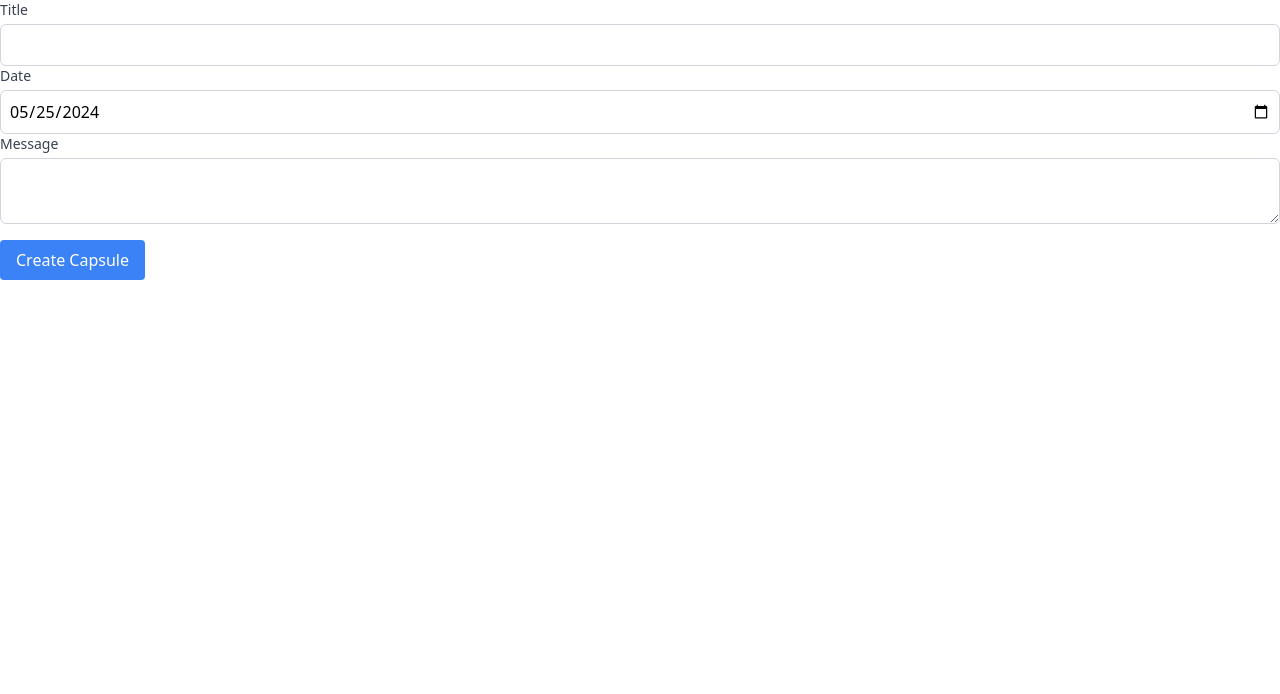
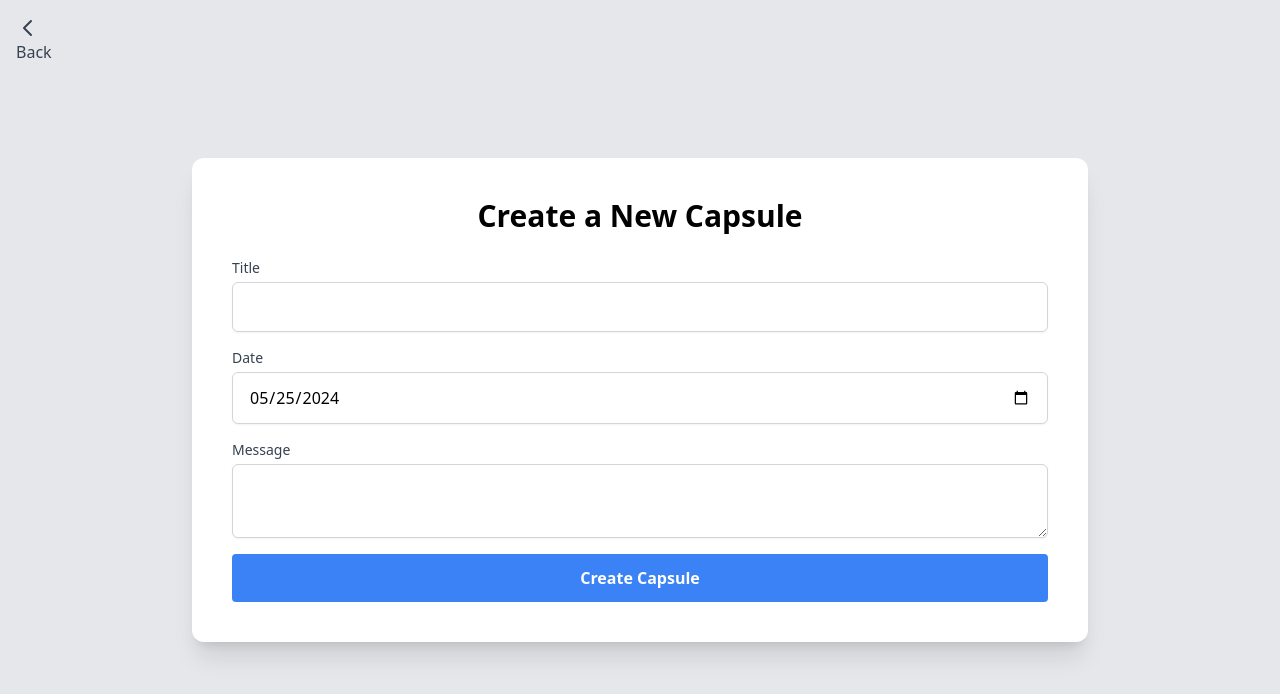
Before and after one commit to ItzDc02/Time-it, a React (Vite) app in the folder virtual-time-capsule/: page /create in a window 1280 px wide. Shown: the top 694 px of the page. Built offline with nearby package versions, Linux system fonts and the light colour scheme; no server answers; sample sign-in values are in the browser's storage.

Commit message:
Redesign of Create Capsule Page

```diff
--- a/virtual-time-capsule/src/components/createCapsuleForm.tsx
+++ b/virtual-time-capsule/src/components/createCapsuleForm.tsx
@@ -14,7 +14,7 @@ interface FormValues {
   message: string;
 }
 
-const createCapsuleForm: React.FC = () => {
+const CreateCapsuleForm: React.FC = () => {
   const dispatch = useDispatch();
   const navigate = useNavigate();
   const [submitted, setSubmitted] = useState(false);
@@ -35,10 +35,8 @@ const createCapsuleForm: React.FC = () => {
     dispatch(addCapsule(newCapsule));
     try {
       await addDoc(collection(db, "capsules"), newCapsule);
-      setSubmitted(true); // Set submitted state to true
-      setTimeout(() => {
-        navigate("/"); // Delay navigation to home page
-      }, 3000); // Wait for 3 seconds
+      setSubmitted(true);
+      setTimeout(() => navigate("/"), 3000);
     } catch (error) {
       console.error("Failed to create capsule:", error);
     } finally {
@@ -48,26 +46,49 @@ const createCapsuleForm: React.FC = () => {
 
   if (submitted) {
     return (
+      <div className="flex justify-center items-center min-h-screen">
         <div className="text-center text-2xl font-bold">
           Capsule Created Successfully! Redirecting to home...
+        </div>
       </div>
     );
   }
 
-  const today = new Date().toISOString().split("T")[0]; // Set today's date as the minimum for the date picker
+  const today = new Date().toISOString().split("T")[0];
 
   return (
+    <div className="flex justify-center items-center min-h-screen bg-gray-200">
+      <div className="p-10 bg-white shadow-xl rounded-xl w-full max-w-4xl">
+        <button
+          onClick={() => navigate("/")}
+          className="absolute top-4 left-4 text-gray-700 hover:text-gray-900"
+        >
+          <svg
+            xmlns="http://www.w3.org/2000/svg"
+            className="h-6 w-6"
+            fill="none"
+            viewBox="0 0 24 24"
+            stroke="currentColor"
+          >
+            <path
+              strokeLinecap="round"
+              strokeLinejoin="round"
+              strokeWidth={2}
+              d="M15 19l-7-7 7-7"
+            />
+          </svg>
+          Back
+        </button>
+        <h2 className="text-3xl font-bold text-center mb-6">
+          Create a New Capsule
+        </h2>
         <Formik
-      initialValues={{
-        title: "",
-        date: today,
-        message: "",
-      }}
+          initialValues={{ title: "", date: today, message: "" }}
           validationSchema={validationSchema}
           onSubmit={handleSubmit}
         >
           {({ isSubmitting }) => (
-        <Form>
+            <Form className="space-y-4">
               <div>
                 <label
                   htmlFor="title"
@@ -78,12 +99,12 @@ const createCapsuleForm: React.FC = () => {
                 <Field
                   type="text"
                   name="title"
-              className="mt-1 block w-full p-2 border border-gray-300 rounded-md"
+                  className="mt-1 block w-full px-4 py-3 border border-gray-300 rounded-md shadow-sm focus:outline-none focus:ring-indigo-500 focus:border-indigo-500"
                 />
                 <ErrorMessage
                   name="title"
                   component="div"
-              className="text-red-500 text-sm mt-1"
+                  className="text-red-500 text-sm"
                 />
               </div>
               <div>
@@ -97,12 +118,12 @@ const createCapsuleForm: React.FC = () => {
                   type="date"
                   name="date"
                   min={today}
-              className="mt-1 block w-full p-2 border border-gray-300 rounded-md"
+                  className="mt-1 block w-full px-4 py-3 border border-gray-300 rounded-md shadow-sm focus:outline-none focus:ring-indigo-500 focus:border-indigo-500"
                 />
                 <ErrorMessage
                   name="date"
                   component="div"
-              className="text-red-500 text-sm mt-1"
+                  className="text-red-500 text-sm"
                 />
               </div>
               <div>
@@ -115,25 +136,27 @@ const createCapsuleForm: React.FC = () => {
                 <Field
                   as="textarea"
                   name="message"
-              className="mt-1 block w-full p-2 border border-gray-300 rounded-md"
+                  className="mt-1 block w-full px-4 py-3 border border-gray-300 rounded-md shadow-sm focus:outline-none focus:ring-indigo-500 focus:border-indigo-500"
                 />
                 <ErrorMessage
                   name="message"
                   component="div"
-              className="text-red-500 text-sm mt-1"
+                  className="text-red-500 text-sm"
                 />
               </div>
               <button
                 type="submit"
                 disabled={isSubmitting}
-            className="bg-blue-500 text-white py-2 px-4 rounded hover:bg-blue-700 mt-4"
+                className="w-full bg-blue-500 hover:bg-blue-700 text-white font-bold py-3 px-6 rounded focus:outline-none focus:shadow-outline"
               >
                 Create Capsule
               </button>
             </Form>
           )}
         </Formik>
+      </div>
+    </div>
   );
 };
 
-export default createCapsuleForm;
+export default CreateCapsuleForm;
```
Lines whose indentation alone changed are shown as unchanged.
